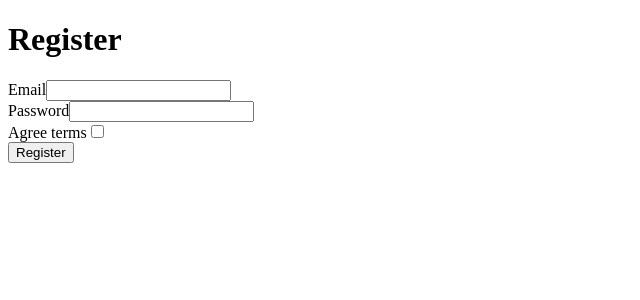
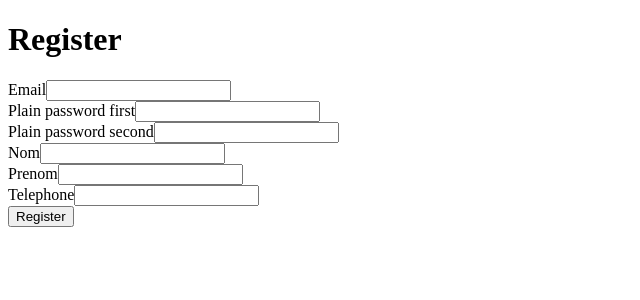
Before and after one commit to romainhelard/ENI-SORTIR-SYMFONY, a Symfony app: template templates/registration/register.html.twig in a window 1280 px wide. Shown: the part 132-432 px from the top of the page, without its empty margins (0-640 px from the left). Run offline with Twig, Linux system fonts and the light colour scheme; the template is opened without the code that fills it, so the values that code supplies are empty; form fields are guessed from the names that the template uses; some libraries are stand-ins or nearby versions.

Commit message:
Modifs registration

```diff
--- a/src/Controller/RegistrationController.php
+++ b/src/Controller/RegistrationController.php
@@ -24,7 +24,7 @@ class RegistrationController extends AbstractController
         $form->handleRequest($request);
 
         if ($form->isSubmitted() && $form->isValid()) {
-            // encode the plain password
+            // encode the password
             $user->setPassword(
                 $userPasswordHasher->hashPassword(
                     $user,
--- a/templates/registration/register.html.twig
+++ b/templates/registration/register.html.twig
@@ -7,10 +7,12 @@
 
     {{ form_start(registrationForm) }}
         {{ form_row(registrationForm.email) }}
-        {{ form_row(registrationForm.plainPassword, {
-            label: 'Password'
-        }) }}
-        {{ form_row(registrationForm.agreeTerms) }}
+        {{ form_row(registrationForm.plainPassword.first) }}
+        {{ form_row(registrationForm.plainPassword.second) }}
+        {{ form_row(registrationForm.nom) }}
+        {{ form_row(registrationForm.prenom) }}
+        {{ form_row(registrationForm.telephone) }}
+        {#{ form_row(registrationForm.agreeTerms) }#}
 
         <button type="submit" class="btn">Register</button>
     {{ form_end(registrationForm) }}
```
Also changed, not shown: src/Form/RegistrationFormType.php (+14 -4 lines).
